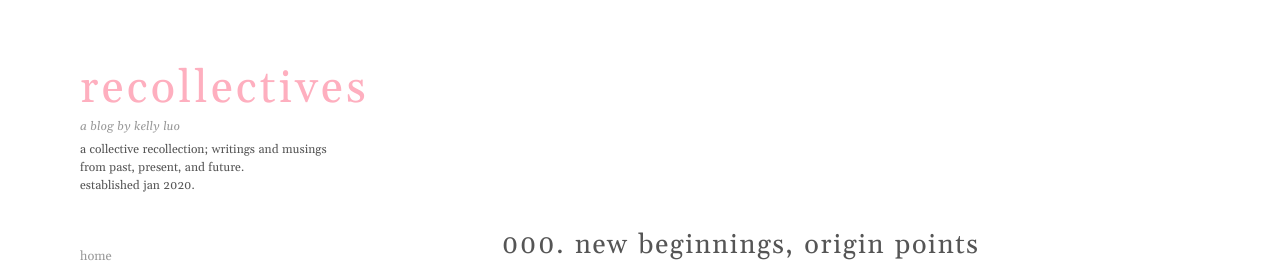
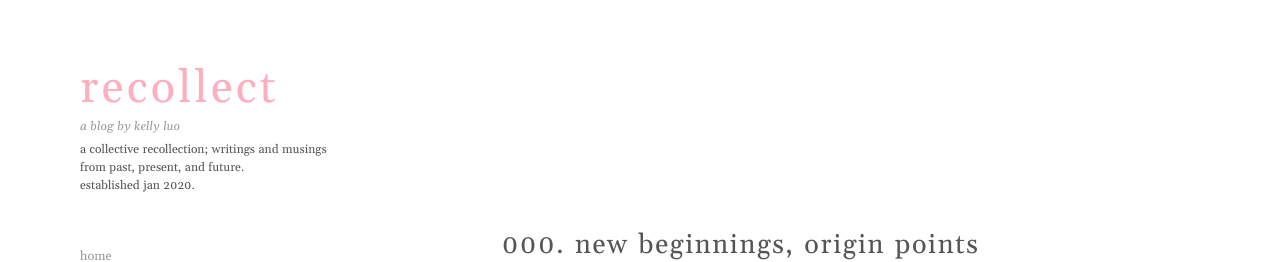
Before and after one commit to kellyluo25/recollectives, a Jekyll site: the page built from index.html, in a window 1280 px wide. Shown: the top 262 px of the page. Built offline with Jekyll 4.4.1, drawn with Linux system fonts in a browser that asks for light colours.

Commit message:
Update _config.yml

```diff
--- a/_config.yml
+++ b/_config.yml
@@ -1,4 +1,4 @@
-title: recollectives
+title: recollect
 description: "a blog by kelly luo"
 url: https://blog.kellyluo.me
 keywords: ["blog", "kelly luo", "kelly luo harvard"]
```
